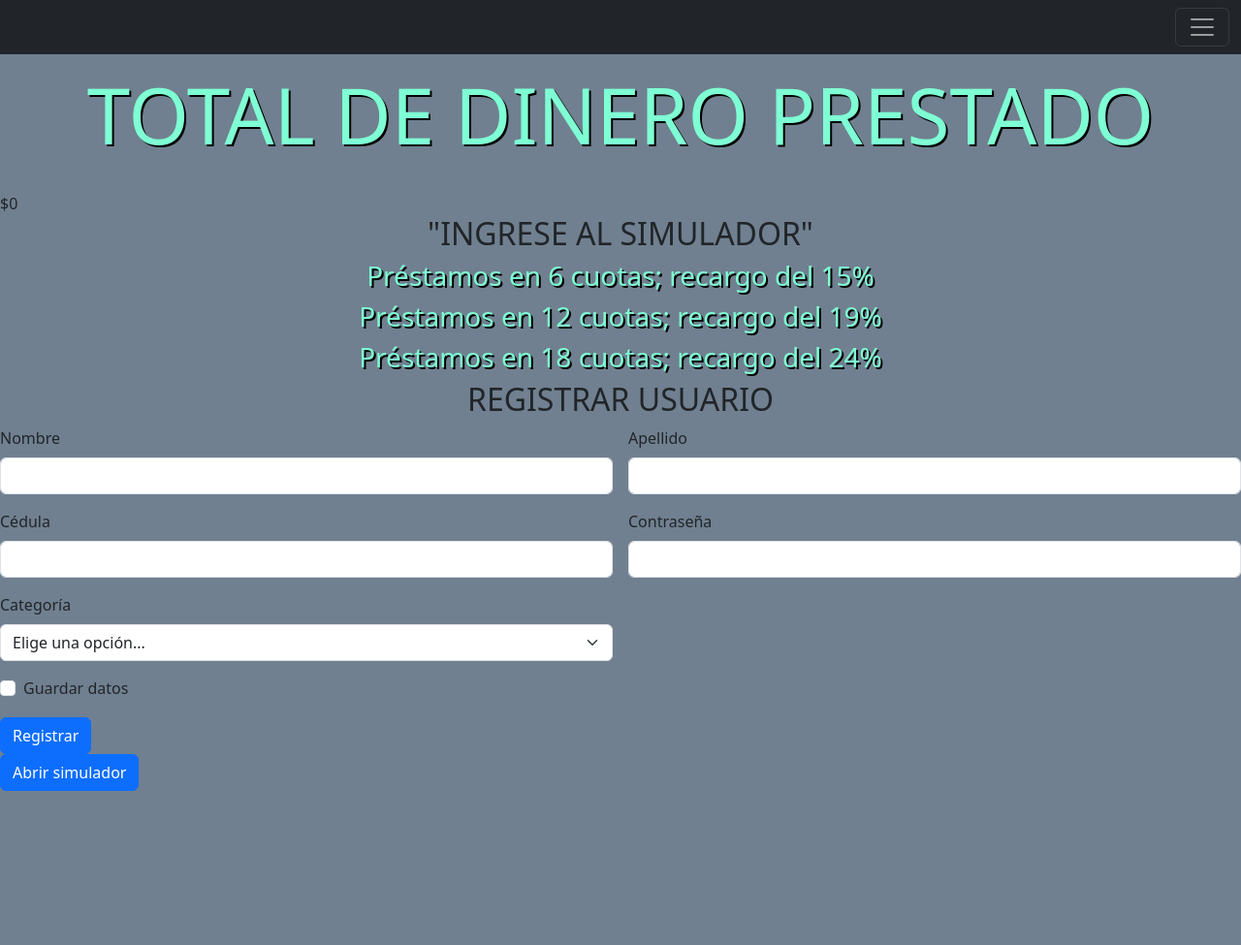
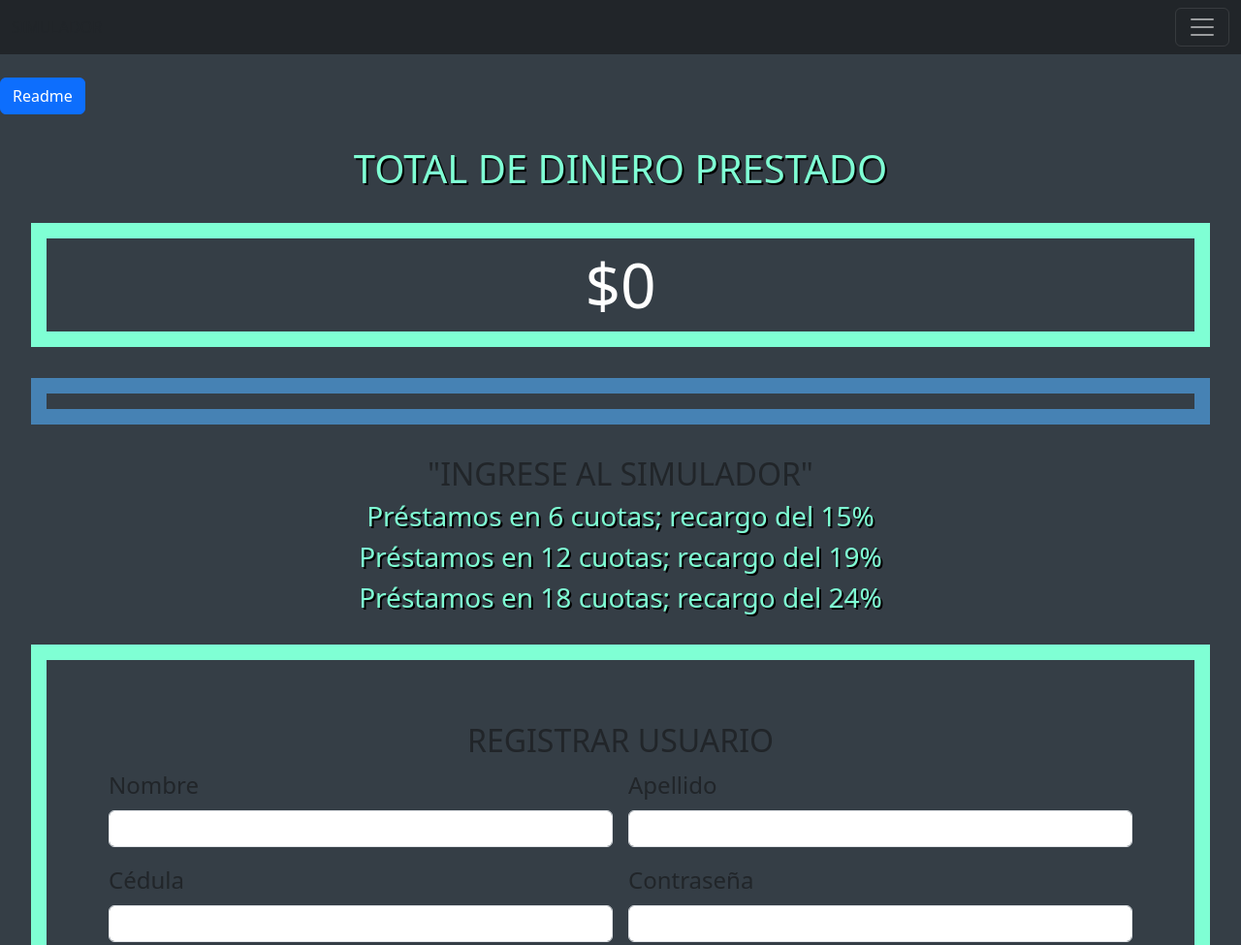
Before and after one commit to AndreAbreo/CoderJS_51105, a plain HTML site: page index.html in a window 1280 px wide. Shown: the top 975 px of the page at 97% size. Before the commit the page ends 816 px from the top, so only its background shows below. Drawn offline with nearby package versions, Linux system fonts and the light colour scheme; some packages are replaced by stand-ins of ours; a script that the page names is missing.

Commit message:
Update styles.css
actualizado

```diff
--- a/css/styles.css
+++ b/css/styles.css
@@ -1,6 +1,6 @@
 h1{
     margin: 2rem;
-    font-size: 5rem;
+    /*font-size: 5rem;*/
     color: aquamarine;
     text-align: center;
     text-shadow: 2px 2px black;
@@ -17,6 +17,61 @@ h3{
     text-shadow: 2px 2px black;
 }
 
+header{
+    margin: 5rem;
+}
+
 body{
-    background-color: slategray;
+    background-color: rgb(53, 62, 70);
 }
+
+#total1 {
+    font-size: 4rem;
+    border: 1rem solid aquamarine;
+    margin: 2rem;
+    text-align: center;
+    color: white;
+}
+
+.cartas{
+    margin-top: 2rem;
+    display: flex;
+    justify-content: space-evenly;
+    align-items: center;
+}
+
+#section1{
+    margin: 2rem;
+    padding: 4rem;
+    border: 1rem solid aquamarine;
+}
+#section2{
+    margin: 2rem;
+    text-align: center;
+    padding: 1rem;
+    border: 1rem solid steelblue;
+}
+#section3{
+    display: flex;
+    justify-content: center;
+    margin: 2rem;
+    font-size: large;
+    padding: 0.5rem;
+    color: white;
+    border: 1rem solid steelblue;
+}
+#section4{
+    text-align: center;
+}
+.form-label{
+
+    font-size: x-large;
+}
+.modal-backdrop.show{
+    opacity: 0;
+}
+.readme{
+    font-size: larger;
+    color: white;
+    padding: 1rem 0 1rem 0;
+}
```
